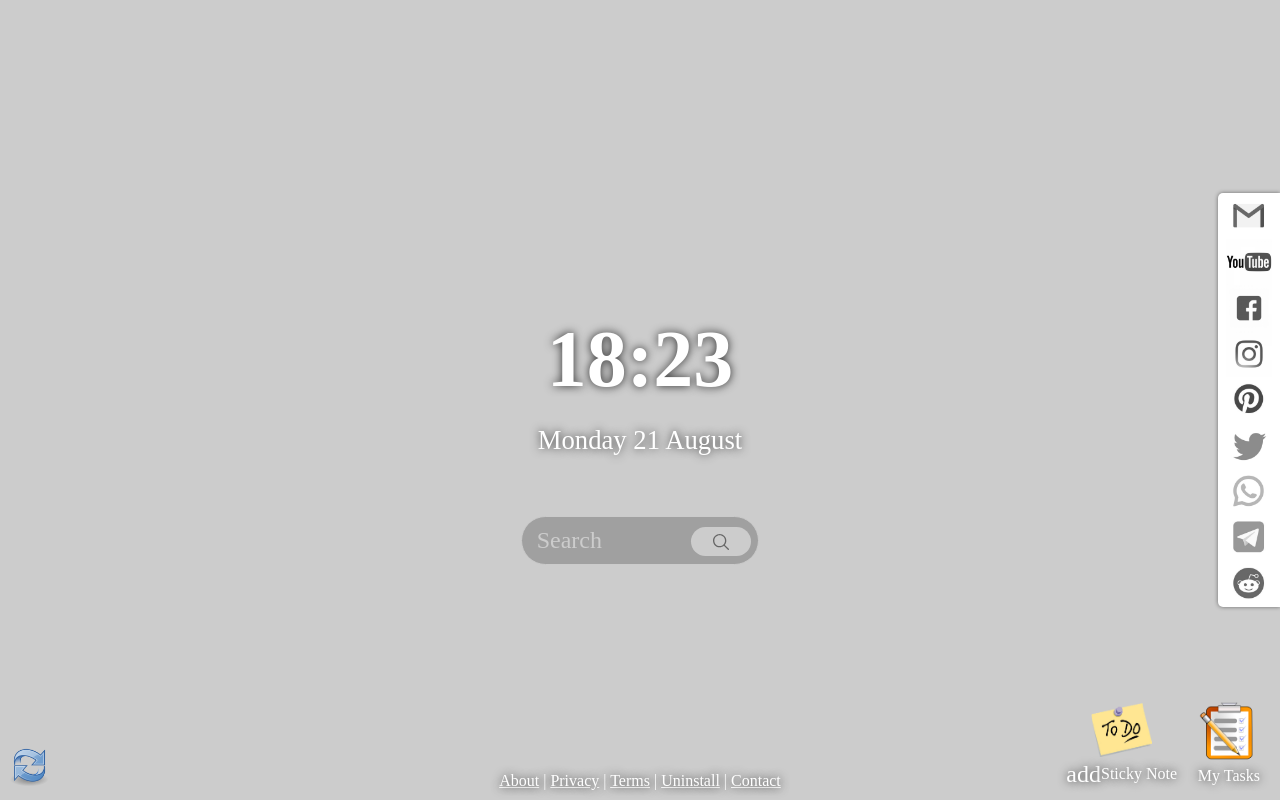
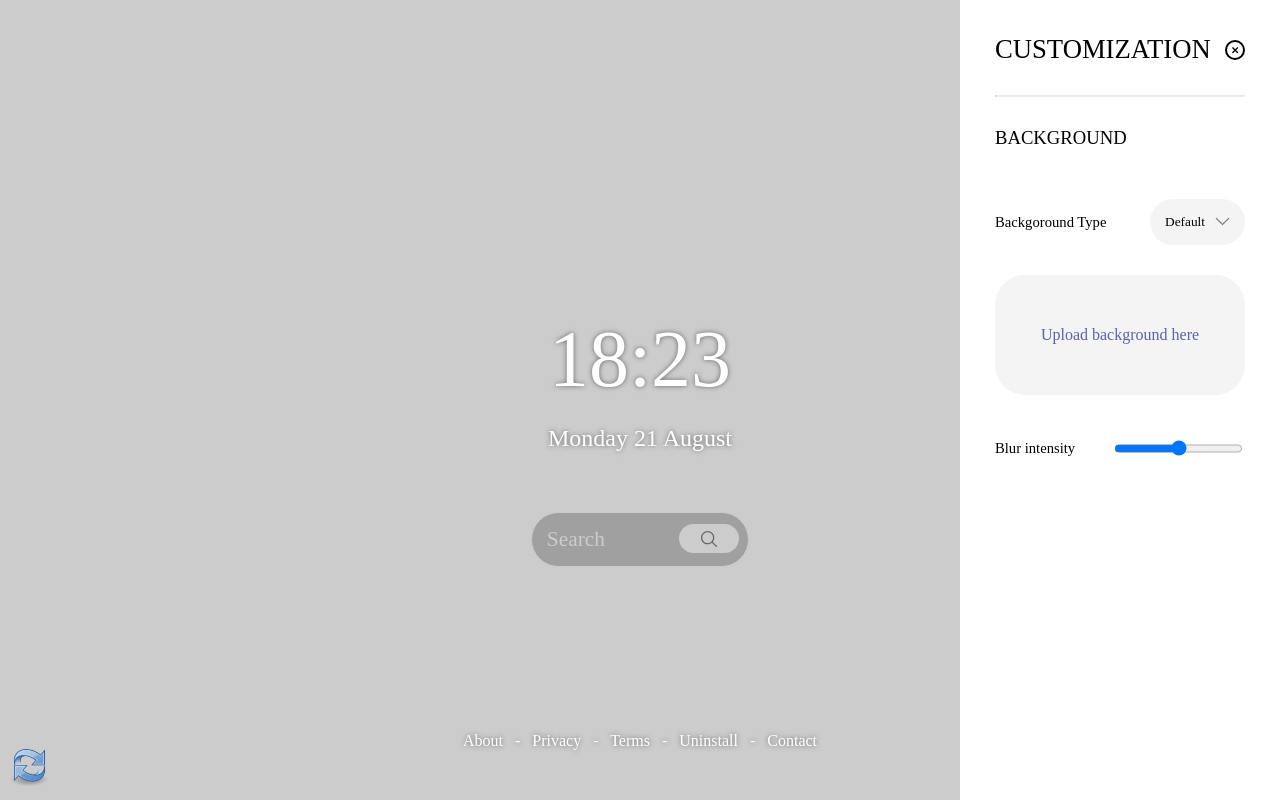
Before and after one commit to Ika1009/Workstation-plus, a browser extension: page WorkStation+ Extension/newTab.html in a window 1280 px wide. Drawn offline with Linux system fonts and the light colour scheme; no server answers; some icons are missing; a web font is replaced by a local one.

Commit message:
Pocetak Customize Side Bar-a. Nije jos napravljen za scroll i da se skloni i pojavi.

```diff
--- a/WorkStation+ Extension/newTab.css
+++ b/WorkStation+ Extension/newTab.css
@@ -52,6 +52,10 @@ body {
 
 .topBar {
     height: 33vh;
+    width: 100%;
+    display: flex;
+    justify-content: end;
+    padding: 50px;
 }
 
 .midBar {
@@ -77,7 +81,7 @@ body {
     vertical-align: central;
 
     width: 45%;
-    min-width: 500px;
+    min-width: 450px;
     height: auto;
     /*padding: 50px 60px;*/
 }
@@ -105,17 +109,19 @@ body {
 .search-section input {
   background-color: #7c7c7c8a;
   width: 100%;
+  height: 55px;
   outline: none;
   border: 1.5px solid #cbcbcb;
-  border-radius: 25px;
+  border-radius: 30px;
   transition: all 0.2s ease;
   padding: 10px 15px;
   color: #fff;
-  font-size: 24px;
+  font-size: 16pt;
 }
 
 .search-section input::placeholder {
   color: #ccc;
+  font-size: 16pt;
 }
 
 .search-section input:hover {
@@ -129,8 +135,8 @@ body {
   width: 60px;
   height: 29px;
   position: absolute;
-  right: 8px;
-  top: 11px;
+  right: 10px;
+  top: 12px;
   cursor: pointer;
   background: #ccc;
   display: flex;
@@ -202,8 +208,8 @@ body {
 }
 
 .time {
-  font-size: 60pt;
-  font-weight: bold;
+    font-size: 60pt;
+    text-shadow: rgba(0, 0, 0, 0.5) 0px 0px 5px;
 }
 
 
@@ -233,9 +239,11 @@ body {
 
 /* menu style  */
 .menu {
-  position: absolute;
-  bottom: 10px;
-  color: #fff;
+    position: absolute;
+    bottom: 10px;
+    color: #fff;
+    margin: 0 0 40px 0;
+    text-shadow: rgba(0, 0, 0, 0.5) 0px 0px 5px;
 }
 
 .menu a {
@@ -560,9 +568,148 @@ ul.itemAction li:hover {
   backdrop-filter: blur(7px);
 }
 
+.customizeButton {
+    width: auto;
+    height: auto;
+    border: solid;
+    border-color: #fff;
+    border-width: 2px;
+    background-color: transparent;
+    box-shadow: none;
+    padding: 15px 25px 15px 25px;
+    color: #fff;
+    font-size: 16pt;
+    border-radius: 100px;
+    text-shadow: rgba(0, 0, 0, 0.2) 0px 0px 5px;
+
+    transition: opacity 0.25s;
+}
+
+.customizeButton:hover {
+    opacity: 0.6;
+    cursor: pointer;
+}
+
+.customizeButton:active {
+    opacity: 1;
+}
+
+.customizeButtonImg {
+    width: 18px;
+    margin: 0 5px 0 0;
+}
+
+.customizeSideBar {
+    position: absolute;
+    top: 50%;
+    transform: translate(0px, -50%);
+    right: 0;
+    width: 20vw;
+    min-width: 320px;
+    background-color: #fff;
+    height: 100%;
+    z-index: 1000;
+    opacity: 1;
+    padding: 40px 35px;
+}
+
+.customizeLogo {
+    font-size: 20pt;
+    text-align: center;
+
+    justify-content: space-between;
+    display: flex;
+
+    text-shadow: none;
+    box-shadow: none;
+}
+
+.customizeButtonExit {
+    width: 20px;
+    height: 20px;
+    border-radius: 10px;
+
+    background-color: transparent;
+    border: solid;
+    border-width: 2px;
+    border-color: black;
+
+    text-align: center;
+    padding: 0;
+    font-size: 10px;
+    font-weight: bolder;
+}
+
+.customizeBackgroundTitle {
+    font-size: 14pt;
+    text-shadow: none;
+    margin-bottom: 50px;
+}
+
+.customizeBgS1 {
+    display: flex;
+    justify-content: space-between;
+    font-size: 11pt;
+    text-shadow: none;
+    margin-bottom: 30px;
+}
+
+.customizeBgButton {
+    height: auto;
+    width: auto;
+    padding: 15px 15px;
+    border-radius: 50px;
+    border: none;
+    text-align: center;
+    display: flex;
+    background-color: #f4f4f4;
+    cursor: pointer;
+}
+
+.customizeBgBttImg {
+    width: 15px;
+    padding: 0;
+    margin-left: 10px;
+    vertical-align: central;
+    opacity: 0.5;
+}
+
+.uploadBackground {
+    width: 100%;
+    height: 120px;
+    margin-bottom: 30px;
+}
+
+.uploadBgButton {
+    height: 100%;
+    width: 100%;
+    font-size: 12pt;
+    border: none;
+    border-radius: 30px;
+    background-color: #f4f4f4;
+    color: #5864ac;
+    cursor: pointer;
+}
+
+.customizeBgSlider1 {
+    display: flex;
+    justify-content: space-between;
+    font-size: 11pt;
+    text-shadow: none;
+}
+
+.backgroundSlider1 {
+    box-shadow: none;
+}
+
+.customizeLine1 {
+    margin: 30px 0 30px 0;
+}
+
 .date {
-    font-size: 20pt;
+    font-size: 18pt;
     margin: 20px 0 0 0;
+    text-shadow: rgba(0, 0, 0, 0.5) 0px 0px 5px;
 }
 
 td.date {
@@ -1031,10 +1178,10 @@ ul.recentlyClosed__area li a {
 .sideBarLink__area{
     position: absolute;
     top: 50%;
-    right: 0px;
+    right: 50px;
     transform: translate(0px, -50%);
     background: #fff;
-    border-radius: 5px 0 0 5px;
+    border-radius: 5px 5px 5px 5px;
     box-shadow: 0px 0px 4px #0000007a;
     z-index: 999;
     text-shadow: none;
--- a/WorkStation+ Extension/newTab.html
+++ b/WorkStation+ Extension/newTab.html
@@ -12,7 +12,14 @@
   <div class="bg-section" ></div>
   <div class="container">
 
-      <div class="topBar"></div>
+      <div class="topBar">
+          <div>
+              <button class="customizeButton">
+                  <img class="customizeButtonImg" src="images\customizeImg.svg" />
+                  Customize
+              </button>
+          </div>
+      </div>
 
       <div class="midBar">
           <!--<div class="weatherArea"></div>-->
@@ -31,6 +38,35 @@
                   <div class="suggestion-area"></div>
               </form>
           </div>
+      </div>
+
+      <div class="customizeSideBar">
+          <div class="customizeLogo">
+              <p style="margin: 0; margin-top: -6px;">CUSTOMIZATION</p>
+              <button class="customizeButtonExit">&#10005;</button>
+          </div>
+
+          <div class="customizeLine1"><hr style="border-top: 1px solid #e9e9e9;"/></div>
+
+          <div class="customizeBackgroundTitle">
+              <p>BACKGROUND</p>
+          </div>
+          <div class="customizeBgS1">
+              <p>Backgoround Type</p>
+              <button class="customizeBgButton">Default<img class="customizeBgBttImg" src="images\down-arrow.png" /></button>
+          </div>
+          <div class="uploadBackground">
+              <button class="uploadBgButton">Upload background here</button>
+          </div>
+          <div class="customizeBgSlider1">
+              <p>Blur intensity</p>
+              <input class="BackgroundSlider1" type="range"/>
+          </div>
+
+          <div></div>
+          <div></div>
+          <div></div>
+          <div></div>
       </div>
 
     <!--<div class="midBar">
@@ -58,14 +94,14 @@
     </div>-->
 
 
-    <div class="menu">
-      <a href="#" class="about" target="_blank" rel="noopener">About</a> |
-      <a href="#" class="privacy" target="_blank" rel="noopener">Privacy</a> |
-      <a href="#" class="terms" target="_blank" rel="noopener">Terms</a> |
-      <a href="#" class="uninstall" target="_blank" rel="noopener">Uninstall</a> |
-      <a href="#" class="contact" target="_blank" rel="noopener">Contact</a>
-      <!-- id="uninstall" -->
-    </div>
+      <div class="menu">
+          <a href="#" class="about" target="_blank" rel="noopener" style="text-decoration:none">About</a> &#160 - &#160
+          <a href="#" class="privacy" target="_blank" rel="noopener" style="text-decoration:none">Privacy</a> &#160 - &#160
+          <a href="#" class="terms" target="_blank" rel="noopener" style="text-decoration:none">Terms</a> &#160 - &#160
+          <a href="#" class="uninstall" target="_blank" rel="noopener" style="text-decoration:none">Uninstall</a> &#160 - &#160
+          <a href="#" class="contact" target="_blank" rel="noopener" style="text-decoration:none">Contact</a>
+          <!-- id="uninstall" -->
+      </div>
 
     <div class="sticky-note__btns">
       <span class="sticky-note__add">
```
Also changed, not shown: WorkStation+ Extension/images/customize-icon.png (added), WorkStation+ Extension/images/customizeImg.svg (added), WorkStation+ Extension/images/down-arrow.png (added).
